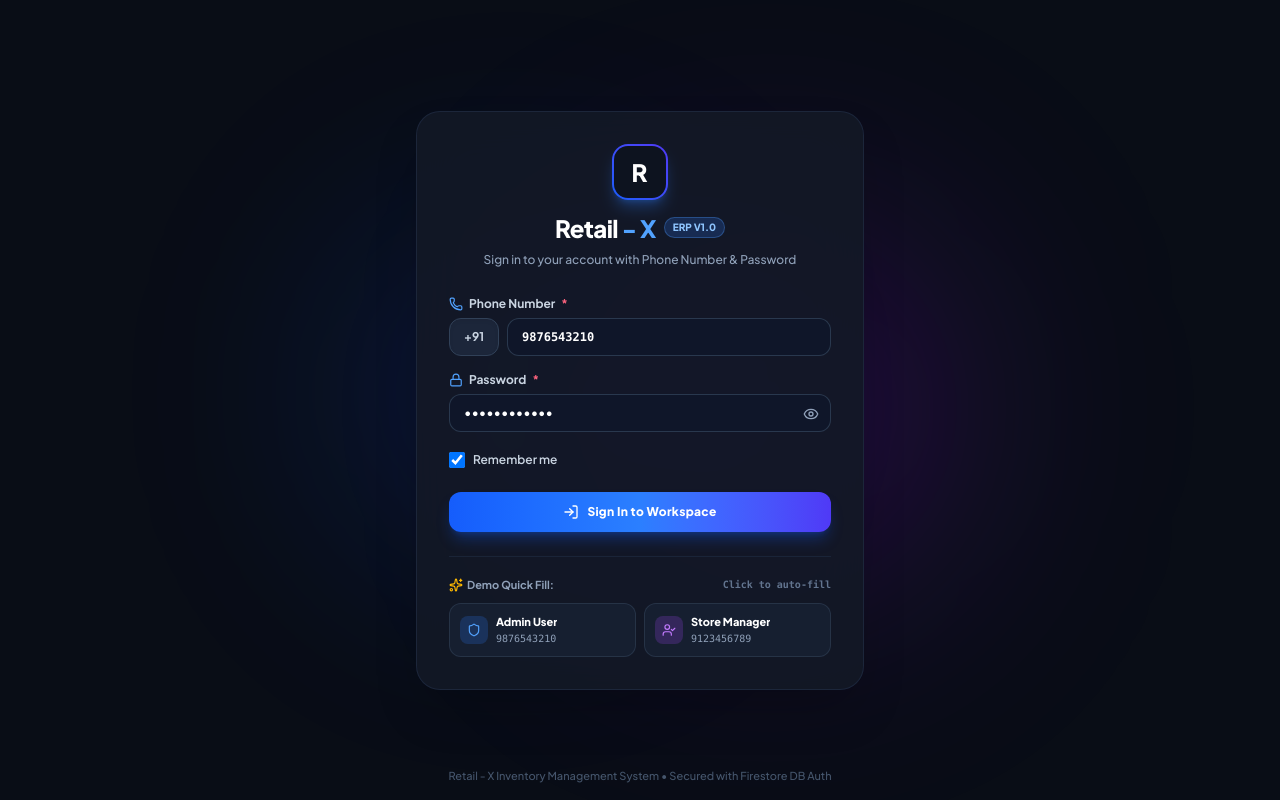
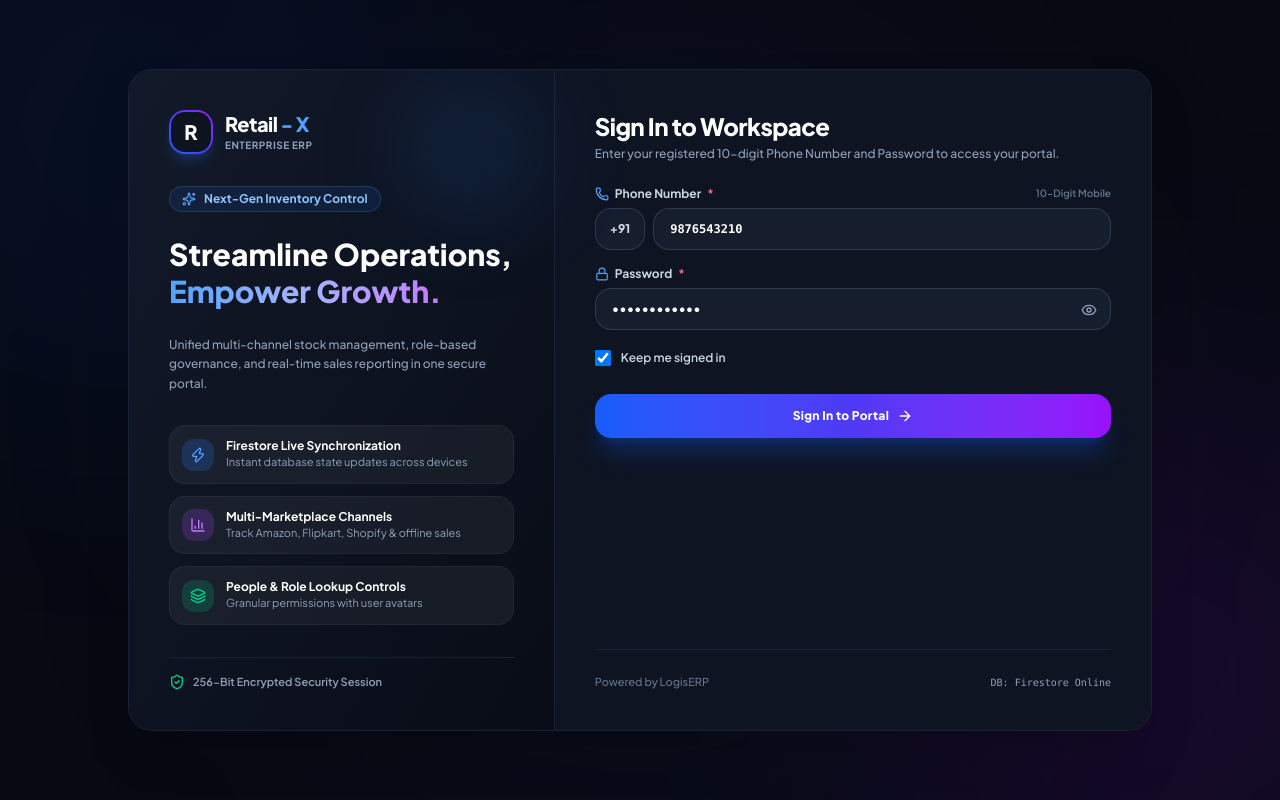
Before and after one commit to LogisERP/Eecom-Inventory, a React (Vite) app: page / in a window 1280 px wide. Built offline with nearby package versions, Linux system fonts and the light colour scheme.

Commit message:
Revamp Login Page UI and remove Demo Quick Fill section

```diff
--- a/src/components/LoginPage.tsx
+++ b/src/components/LoginPage.tsx
@@ -4,13 +4,15 @@ import {
   Lock,
   Eye,
   EyeOff,
-  LogIn,
+  ArrowRight,
   AlertCircle,
   Loader2,
   CheckCircle2,
-  Shield,
-  Sparkles,
-  UserCheck
+  ShieldCheck,
+  Zap,
+  BarChart3,
+  Layers,
+  Sparkles
 } from 'lucide-react';
 import type { UserItem } from '../types/people';
 import { authenticateUser } from '../services/authService';
@@ -32,12 +34,6 @@ export const LoginPage: React.FC<LoginPageProps> = ({ onLoginSuccess }) => {
   const handlePhoneChange = (e: React.ChangeEvent<HTMLInputElement>) => {
     const clean = e.target.value.replace(/\D/g, '');
     setPhoneDigits(clean);
-  };
-
-  const handleQuickFill = (phone: string, pass: string) => {
-    setPhoneDigits(phone);
-    setPassword(pass);
-    setErrorMsg(null);
   };
 
   const handleSubmit = async (e: React.FormEvent) => {
@@ -72,30 +68,123 @@ export const LoginPage: React.FC<LoginPageProps> = ({ onLoginSuccess }) => {
   };
 
   return (
-    <div className="min-h-screen w-screen bg-[#090d16] text-white flex items-center justify-center p-4 sm:p-6 relative overflow-hidden font-sans">
+    <div className="min-h-screen w-screen bg-[#070a12] text-slate-100 flex items-center justify-center p-4 sm:p-6 lg:p-10 relative overflow-hidden font-sans">
 
-      {/* Dynamic Background Glows */}
-      <div className="absolute top-1/4 left-1/4 w-96 h-96 bg-blue-600/20 rounded-full blur-[120px] pointer-events-none animate-pulse" />
-      <div className="absolute bottom-1/4 right-1/4 w-96 h-96 bg-purple-600/20 rounded-full blur-[120px] pointer-events-none" />
+      {/* Dynamic Ambient Mesh Glows */}
+      <div className="absolute -top-32 -left-32 w-[500px] h-[500px] bg-blue-600/15 rounded-full blur-[140px] pointer-events-none animate-pulse" />
+      <div className="absolute -bottom-32 -right-32 w-[500px] h-[500px] bg-purple-600/15 rounded-full blur-[140px] pointer-events-none" />
+      <div className="absolute top-1/2 left-1/2 -translate-x-1/2 -translate-y-1/2 w-[600px] h-[600px] bg-indigo-500/10 rounded-full blur-[160px] pointer-events-none" />
 
-      {/* Main Container Card */}
-      <div className="w-full max-w-md bg-[#131926]/90 backdrop-blur-xl border border-slate-800/90 rounded-3xl p-6 sm:p-8 shadow-2xl relative z-10 my-auto">
+      {/* Main Split Container Card */}
+      <div className="w-full max-w-5xl bg-[#0e1422]/80 backdrop-blur-2xl border border-slate-800/80 rounded-3xl shadow-2xl overflow-hidden grid grid-cols-1 lg:grid-cols-12 relative z-10 my-auto">
 
-        {/* Brand Header */}
-        <div className="flex flex-col items-center text-center gap-2 mb-7">
-          <div className="w-14 h-14 rounded-2xl bg-gradient-to-tr from-blue-600 to-indigo-600 p-0.5 shadow-lg shadow-blue-500/30 flex items-center justify-center mb-1">
-            <div className="w-full h-full bg-[#0d131f] rounded-[14px] flex items-center justify-center text-white">
-              <span className="text-2xl font-black tracking-wider">R</span>
+        {/* Left Side Feature Hero Banner (Visible on lg screens) */}
+        <div className="hidden lg:flex lg:col-span-5 bg-gradient-to-br from-[#121929] via-[#0d1320] to-[#080d17] p-8 lg:p-10 flex-col justify-between border-r border-slate-800/70 relative">
+
+          {/* Subtle Ambient Accent */}
+          <div className="absolute top-0 right-0 w-40 h-40 bg-blue-500/10 rounded-full blur-2xl pointer-events-none" />
+
+          {/* Top Brand Logo */}
+          <div className="flex items-center gap-3">
+            <div className="w-11 h-11 rounded-2xl bg-gradient-to-tr from-blue-600 via-indigo-600 to-purple-600 p-0.5 shadow-lg shadow-blue-500/20 flex items-center justify-center">
+              <div className="w-full h-full bg-[#0d131f] rounded-[14px] flex items-center justify-center text-white font-black text-xl">
+                R
+              </div>
+            </div>
+            <div>
+              <span className="text-xl font-black tracking-tight text-white block">
+                Retail <span className="text-blue-400">- X</span>
+              </span>
+              <span className="text-[10px] font-bold text-slate-400 tracking-wider uppercase block">Enterprise ERP</span>
             </div>
           </div>
 
-          <div className="flex items-center gap-2">
-            <h1 className="text-2xl font-black tracking-tight text-white">Retail <span className="text-blue-400">- X</span></h1>
-            <span className="text-[10px] font-extrabold uppercase bg-blue-500/20 text-blue-300 px-2 py-0.5 rounded-full border border-blue-400/30">
+          {/* Hero Content */}
+          <div className="my-8 flex flex-col gap-6">
+            <div className="inline-flex items-center gap-2 px-3 py-1 rounded-full bg-blue-500/10 border border-blue-400/20 text-blue-300 text-xs font-bold w-fit">
+              <Sparkles className="w-3.5 h-3.5 text-blue-400" />
+              <span>Next-Gen Inventory Control</span>
+            </div>
+
+            <h2 className="text-2xl lg:text-3xl font-black text-white leading-tight">
+              Streamline Operations,<br />
+              <span className="bg-gradient-to-r from-blue-400 via-indigo-300 to-purple-400 bg-clip-text text-transparent">
+                Empower Growth.
+              </span>
+            </h2>
+
+            <p className="text-xs text-slate-400 font-medium leading-relaxed">
+              Unified multi-channel stock management, role-based governance, and real-time sales reporting in one secure portal.
+            </p>
+
+            {/* Highlights Grid */}
+            <div className="flex flex-col gap-3 pt-2">
+              <div className="flex items-center gap-3 p-3 rounded-2xl bg-white/5 border border-white/5">
+                <div className="w-8 h-8 rounded-xl bg-blue-500/20 text-blue-400 flex items-center justify-center shrink-0">
+                  <Zap className="w-4 h-4" />
+                </div>
+                <div>
+                  <h4 className="text-xs font-bold text-white">Firestore Live Synchronization</h4>
+                  <p className="text-[11px] text-slate-400">Instant database state updates across devices</p>
+                </div>
+              </div>
+
+              <div className="flex items-center gap-3 p-3 rounded-2xl bg-white/5 border border-white/5">
+                <div className="w-8 h-8 rounded-xl bg-purple-500/20 text-purple-400 flex items-center justify-center shrink-0">
+                  <BarChart3 className="w-4 h-4" />
+                </div>
+                <div>
+                  <h4 className="text-xs font-bold text-white">Multi-Marketplace Channels</h4>
+                  <p className="text-[11px] text-slate-400">Track Amazon, Flipkart, Shopify & offline sales</p>
+                </div>
+              </div>
+
+              <div className="flex items-center gap-3 p-3 rounded-2xl bg-white/5 border border-white/5">
+                <div className="w-8 h-8 rounded-xl bg-emerald-500/20 text-emerald-400 flex items-center justify-center shrink-0">
+                  <Layers className="w-4 h-4" />
+                </div>
+                <div>
+                  <h4 className="text-xs font-bold text-white">People & Role Lookup Controls</h4>
+                  <p className="text-[11px] text-slate-400">Granular permissions with user avatars</p>
+                </div>
+              </div>
+            </div>
+          </div>
+
+          {/* Footer Security Badge */}
+          <div className="flex items-center gap-2 text-[11px] font-semibold text-slate-400 pt-4 border-t border-slate-800/80">
+            <ShieldCheck className="w-4 h-4 text-emerald-400" />
+            <span>256-Bit Encrypted Security Session</span>
+          </div>
+        </div>
+
+        {/* Right Side Login Form */}
+        <div className="lg:col-span-7 p-6 sm:p-10 flex flex-col justify-between bg-[#0e1422]">
+
+          <div>
+            {/* Top Brand Logo (Mobile only) */}
+            <div className="flex lg:hidden items-center justify-between gap-3 mb-6">
+              <div className="flex items-center gap-2.5">
+                <div className="w-10 h-10 rounded-xl bg-gradient-to-tr from-blue-600 to-indigo-600 p-0.5 shadow-md flex items-center justify-center">
+                  <div className="w-full h-full bg-[#0d131f] rounded-[10px] flex items-center justify-center text-white font-black text-lg">
+                    R
+                  </div>
+                </div>
+                <h1 className="text-xl font-black text-white tracking-tight">Retail <span className="text-blue-400">- X</span></h1>
+              </div>
+              <span className="text-[10px] font-extrabold uppercase bg-blue-500/20 text-blue-300 px-2.5 py-0.5 rounded-full border border-blue-400/30">
                 ERP v1.0
               </span>
             </div>
-          <p className="text-xs text-slate-400 font-medium">Sign in to your account with Phone Number & Password</p>
+
+            {/* Header Title */}
+            <div className="mb-6">
+              <h2 className="text-xl sm:text-2xl font-black text-white tracking-tight">
+                Sign In to Workspace
+              </h2>
+              <p className="text-xs text-slate-400 font-medium mt-1">
+                Enter your registered 10-digit Phone Number and Password to access your portal.
+              </p>
             </div>
 
             {/* Error Alert Banner */}
@@ -117,15 +206,18 @@ export const LoginPage: React.FC<LoginPageProps> = ({ onLoginSuccess }) => {
             {/* Login Form */}
             <form onSubmit={handleSubmit} className="flex flex-col gap-4">
 
-          {/* Phone Number Field (+91 default readonly) */}
+              {/* Phone Number Input (+91 readonly badge) */}
               <div className="flex flex-col gap-1.5">
-            <label className="text-xs font-bold text-slate-300 flex items-center gap-1.5">
+                <label className="text-xs font-bold text-slate-300 flex items-center justify-between">
+                  <span className="flex items-center gap-1.5">
                     <Phone className="w-3.5 h-3.5 text-blue-400" />
                     Phone Number <span className="text-rose-400">*</span>
+                  </span>
+                  <span className="text-[10px] font-semibold text-slate-500">10-Digit Mobile</span>
                 </label>
 
                 <div className="flex items-center gap-2">
-              <span className="px-3.5 py-2.5 bg-slate-800/90 border border-slate-700 rounded-xl text-xs font-bold text-slate-300 select-none shrink-0 shadow-inner">
+                  <span className="px-3.5 py-3 bg-[#161d2d] border border-slate-700/80 rounded-2xl text-xs font-extrabold text-slate-300 select-none shrink-0 shadow-inner">
                     +91
                   </span>
                   <div className="relative flex-1">
@@ -134,15 +226,15 @@ export const LoginPage: React.FC<LoginPageProps> = ({ onLoginSuccess }) => {
                       maxLength={10}
                       value={phoneDigits}
                       onChange={handlePhoneChange}
-                  placeholder="10 digit number"
+                      placeholder="Enter 10-digit number"
                       required
-                  className="w-full pl-3.5 pr-4 py-2.5 text-xs font-bold font-mono text-white bg-slate-900/80 border border-slate-700/80 rounded-xl focus:outline-none focus:ring-2 focus:ring-blue-500/40 focus:border-blue-500 transition-all placeholder:text-slate-500"
+                      className="w-full px-4 py-3 text-xs font-mono font-bold text-white bg-[#161d2d] border border-slate-700/80 rounded-2xl focus:outline-none focus:ring-2 focus:ring-blue-500/40 focus:border-blue-500 transition-all placeholder:text-slate-500"
                     />
                   </div>
                 </div>
               </div>
 
-          {/* Password Field */}
+              {/* Password Input */}
               <div className="flex flex-col gap-1.5">
                 <label className="text-xs font-bold text-slate-300 flex items-center justify-between">
                   <span className="flex items-center gap-1.5">
@@ -156,14 +248,14 @@ export const LoginPage: React.FC<LoginPageProps> = ({ onLoginSuccess }) => {
                     type={showPassword ? 'text' : 'password'}
                     value={password}
                     onChange={(e) => setPassword(e.target.value)}
-                placeholder="Enter password"
+                    placeholder="Enter account password"
                     required
-                className="w-full pl-3.5 pr-10 py-2.5 text-xs font-semibold text-white bg-slate-900/80 border border-slate-700/80 rounded-xl focus:outline-none focus:ring-2 focus:ring-blue-500/40 focus:border-blue-500 transition-all placeholder:text-slate-500"
+                    className="w-full pl-4 pr-11 py-3 text-xs font-semibold text-white bg-[#161d2d] border border-slate-700/80 rounded-2xl focus:outline-none focus:ring-2 focus:ring-blue-500/40 focus:border-blue-500 transition-all placeholder:text-slate-500"
                   />
                   <button
                     type="button"
                     onClick={() => setShowPassword(!showPassword)}
-                className="absolute right-3 top-3 text-slate-400 hover:text-white transition-colors"
+                    className="absolute right-3.5 top-3.5 text-slate-400 hover:text-white transition-colors"
                     title={showPassword ? 'Hide password' : 'Show password'}
                   >
                     {showPassword ? <EyeOff className="w-4 h-4" /> : <Eye className="w-4 h-4" />}
@@ -171,16 +263,18 @@ export const LoginPage: React.FC<LoginPageProps> = ({ onLoginSuccess }) => {
                 </div>
               </div>
 
-          {/* Remember Me */}
+              {/* Remember Me Checkbox */}
               <div className="flex items-center justify-between text-xs pt-1">
-            <label className="flex items-center gap-2 cursor-pointer text-slate-300 select-none">
+                <label className="flex items-center gap-2.5 cursor-pointer text-slate-300 select-none group">
                   <input
                     type="checkbox"
                     checked={rememberMe}
                     onChange={(e) => setRememberMe(e.target.checked)}
-                className="w-4 h-4 rounded border-slate-700 bg-slate-900 text-blue-600 focus:ring-blue-500/30"
+                    className="w-4 h-4 rounded-md border-slate-700 bg-[#161d2d] text-blue-600 focus:ring-blue-500/30 transition-colors cursor-pointer"
                   />
-              <span className="font-semibold text-slate-300">Remember me</span>
+                  <span className="font-semibold text-slate-300 group-hover:text-white transition-colors">
+                    Keep me signed in
+                  </span>
                 </label>
               </div>
 
@@ -188,73 +282,34 @@ export const LoginPage: React.FC<LoginPageProps> = ({ onLoginSuccess }) => {
               <button
                 type="submit"
                 disabled={isLoading}
-            className="mt-2 w-full py-3 rounded-xl bg-gradient-to-r from-blue-600 via-blue-500 to-indigo-600 hover:from-blue-500 hover:to-indigo-500 text-white font-extrabold text-xs tracking-wide shadow-lg shadow-blue-600/30 flex items-center justify-center gap-2 transition-all transform active:scale-98 disabled:opacity-50 cursor-pointer"
+                className="mt-3 w-full py-3.5 rounded-2xl bg-gradient-to-r from-blue-600 via-indigo-600 to-purple-600 hover:from-blue-500 hover:to-purple-500 text-white font-extrabold text-xs tracking-wide shadow-xl shadow-blue-600/25 flex items-center justify-center gap-2 transition-all transform active:scale-98 disabled:opacity-50 cursor-pointer"
               >
                 {isLoading ? (
                   <>
                     <Loader2 className="w-4 h-4 animate-spin text-white" />
-                <span>Authenticating User...</span>
+                    <span>Verifying Credentials...</span>
                   </>
                 ) : (
                   <>
-                <LogIn className="w-4 h-4" />
-                <span>Sign In to Workspace</span>
+                    <span>Sign In to Portal</span>
+                    <ArrowRight className="w-4 h-4" />
                   </>
                 )}
               </button>
 
             </form>
-
-        {/* Demo Quick-Fill Accounts */}
-        <div className="mt-6 pt-5 border-t border-slate-800/80 flex flex-col gap-2.5">
-          <div className="flex items-center justify-between text-[11px] font-bold text-slate-400">
-            <span className="flex items-center gap-1">
-              <Sparkles className="w-3.5 h-3.5 text-amber-400" /> Demo Quick Fill:
-            </span>
-            <span className="text-slate-500 font-mono text-[10px]">Click to auto-fill</span>
           </div>
 
-          <div className="grid grid-cols-1 sm:grid-cols-2 gap-2">
-            <button
-              type="button"
-              onClick={() => handleQuickFill('9876543210', 'Password@123')}
-              className="p-2.5 rounded-xl bg-slate-800/50 hover:bg-slate-800 border border-slate-700/60 text-left transition-all group flex items-center gap-2"
-            >
-              <div className="w-7 h-7 rounded-lg bg-blue-500/20 text-blue-400 flex items-center justify-center shrink-0">
-                <Shield className="w-3.5 h-3.5" />
-              </div>
-              <div className="min-w-0">
-                <span className="text-[11px] font-extrabold text-white block truncate group-hover:text-blue-300">
-                  Admin User
-                </span>
-                <span className="text-[10px] text-slate-400 font-mono block">9876543210</span>
-              </div>
-            </button>
-
-            <button
-              type="button"
-              onClick={() => handleQuickFill('9123456789', 'ManagerSecret#99')}
-              className="p-2.5 rounded-xl bg-slate-800/50 hover:bg-slate-800 border border-slate-700/60 text-left transition-all group flex items-center gap-2"
-            >
-              <div className="w-7 h-7 rounded-lg bg-purple-500/20 text-purple-400 flex items-center justify-center shrink-0">
-                <UserCheck className="w-3.5 h-3.5" />
-              </div>
-              <div className="min-w-0">
-                <span className="text-[11px] font-extrabold text-white block truncate group-hover:text-purple-300">
-                  Store Manager
-                </span>
-                <span className="text-[10px] text-slate-400 font-mono block">9123456789</span>
-              </div>
-            </button>
-          </div>
+          {/* Bottom Card Footer */}
+          <div className="pt-6 mt-6 border-t border-slate-800/80 flex items-center justify-between text-[11px] text-slate-500 font-medium">
+            <span>Powered by LogisERP</span>
+            <span className="font-mono text-[10px] text-slate-400">DB: Firestore Online</span>
           </div>
 
         </div>
 
-      {/* Footer */}
-      <div className="absolute bottom-4 text-center text-[11px] text-slate-600 font-medium">
-        Retail - X Inventory Management System &bull; Secured with Firestore DB Auth
       </div>
+
     </div>
   );
 };
```
Lines whose indentation alone changed are shown as unchanged.
